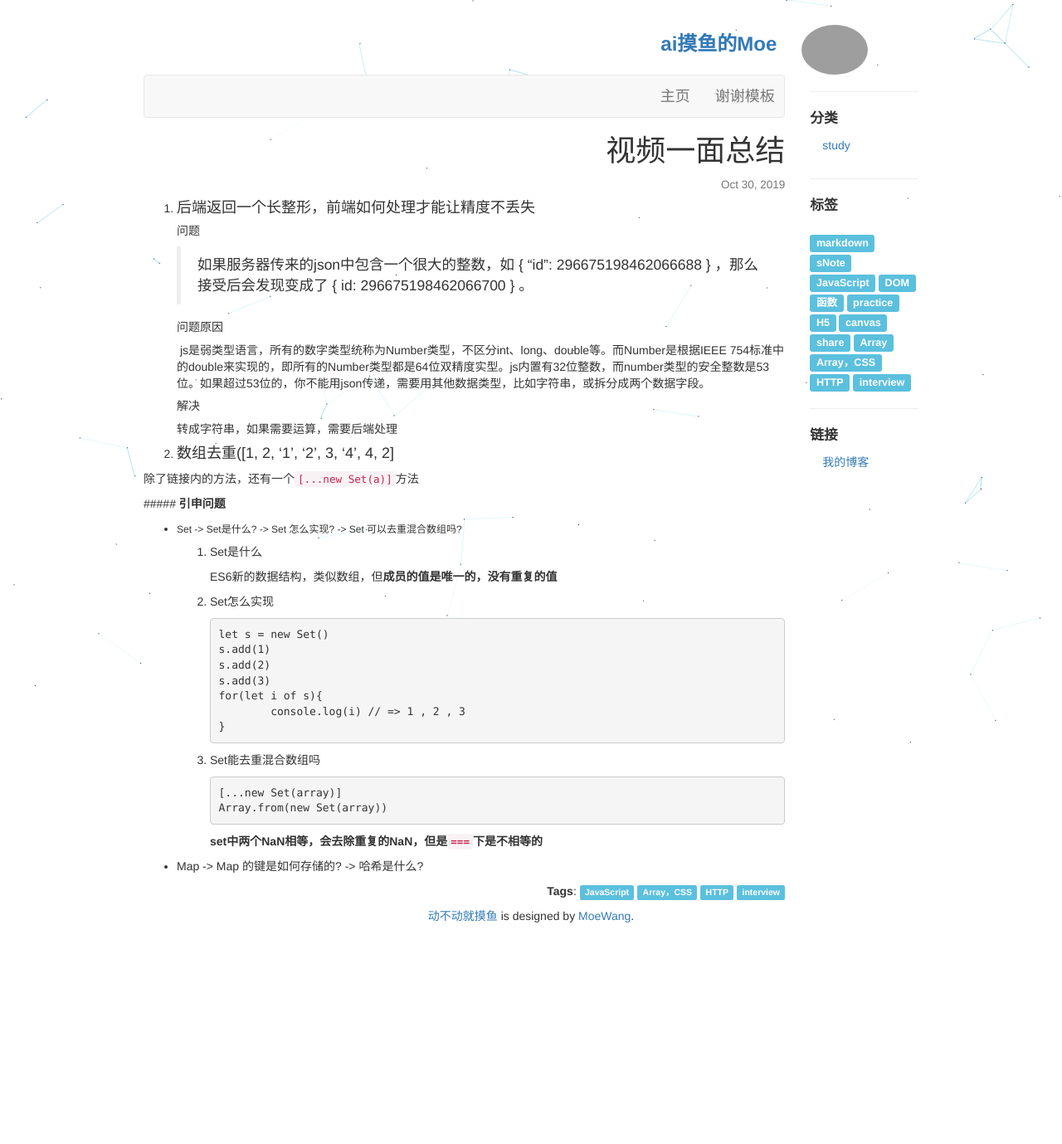
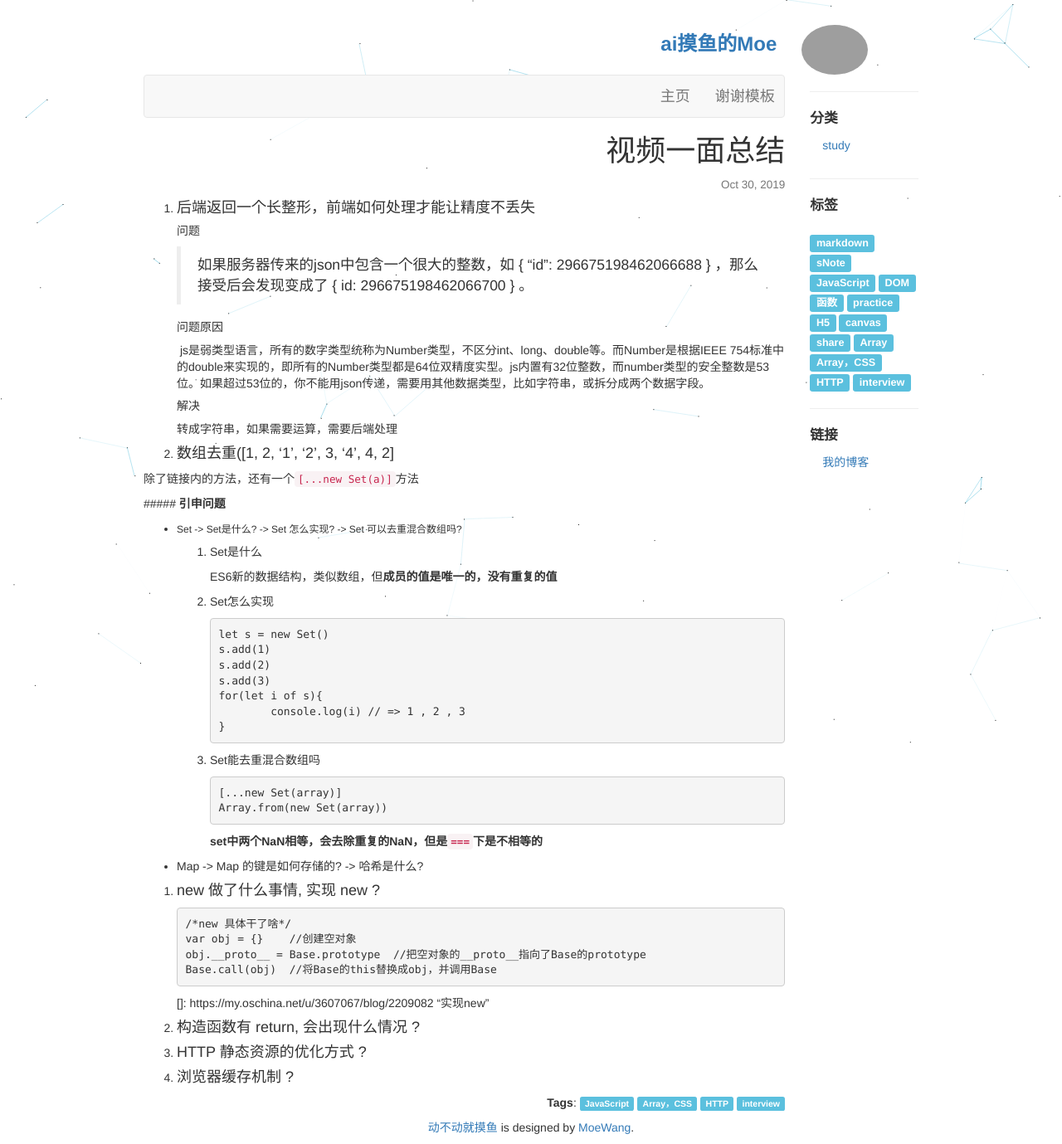
Before and after one commit to moewang0321/moewang0321.github.io, a Jekyll site: the page built from _posts/2019-10-30-某视频一面.md, in a window 1280 px wide. Shown: the whole page at 83% size. Built offline with Jekyll 4.4.1, drawn with Linux system fonts in a browser that asks for light colours; our own code applies the rules of GitHub Pages for plain Markdown files; Markdown is read by kramdown in place of the engine named in the settings; before the commit the page ends 1124 px from its top, so only the background shows below that; grey boxes are pictures that could not be loaded.

Commit message:
Update 2019-10-30-某视频一面.md

````diff
--- a/_posts/2019-10-30-某视频一面.md
+++ b/_posts/2019-10-30-某视频一面.md
@@ -60,3 +60,20 @@ tags: [JavaScript,Array，CSS,HTTP,interview]
          **set中两个NaN相等，会去除重复的NaN，但是`===`下是不相等的**
 
    - Map -> Map 的键是如何存储的? -> 哈希是什么?
+
+3. ####  new 做了什么事情, 实现 new ?
+
+   ```javascript
+   /*new 具体干了啥*/
+   var obj = {}	//创建空对象
+   obj.__proto__ = Base.prototype	//把空对象的__proto__指向了Base的prototype
+   Base.call(obj)	//将Base的this替换成obj，并调用Base
+   ```
+
+   []: https://my.oschina.net/u/3607067/blog/2209082	"实现new"
+
+4. #### 构造函数有 return, 会出现什么情况 ?
+
+5. #### HTTP 静态资源的优化方式 ?
+
+6. #### 浏览器缓存机制 ?
````
